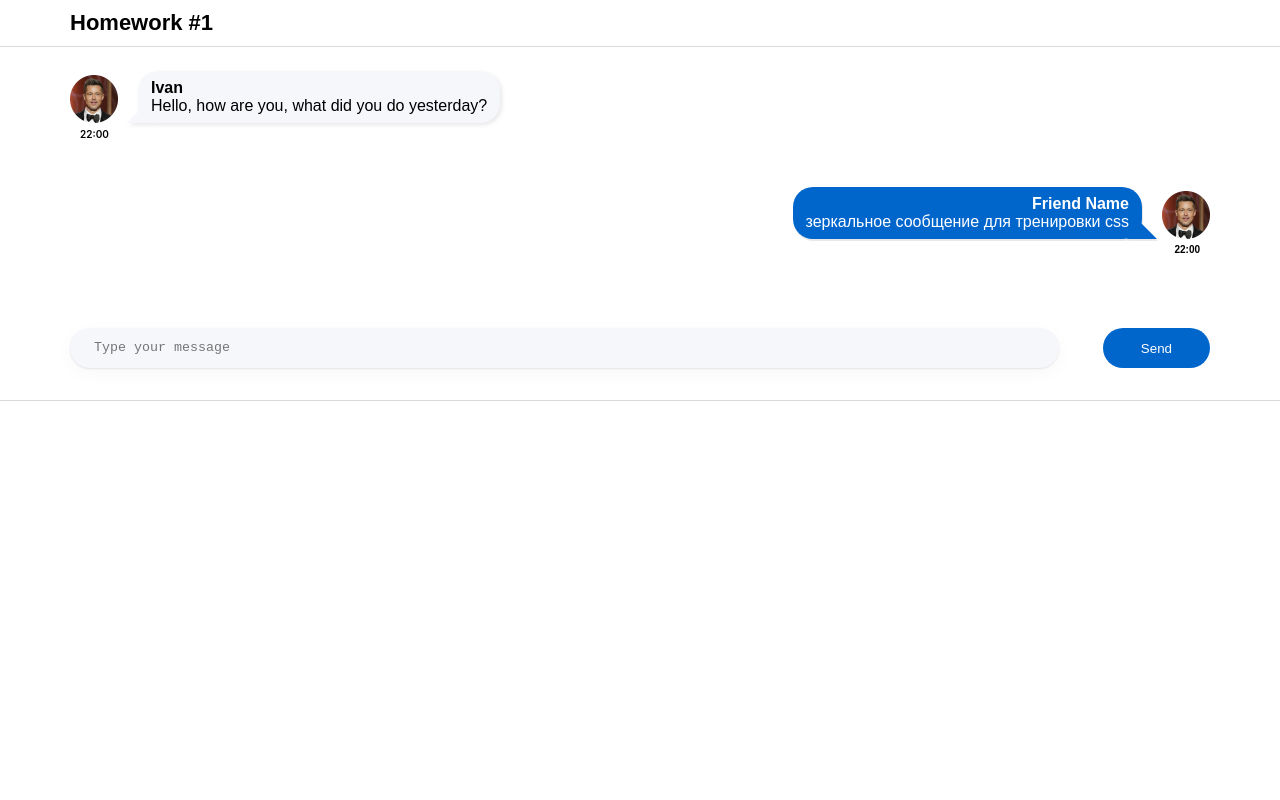
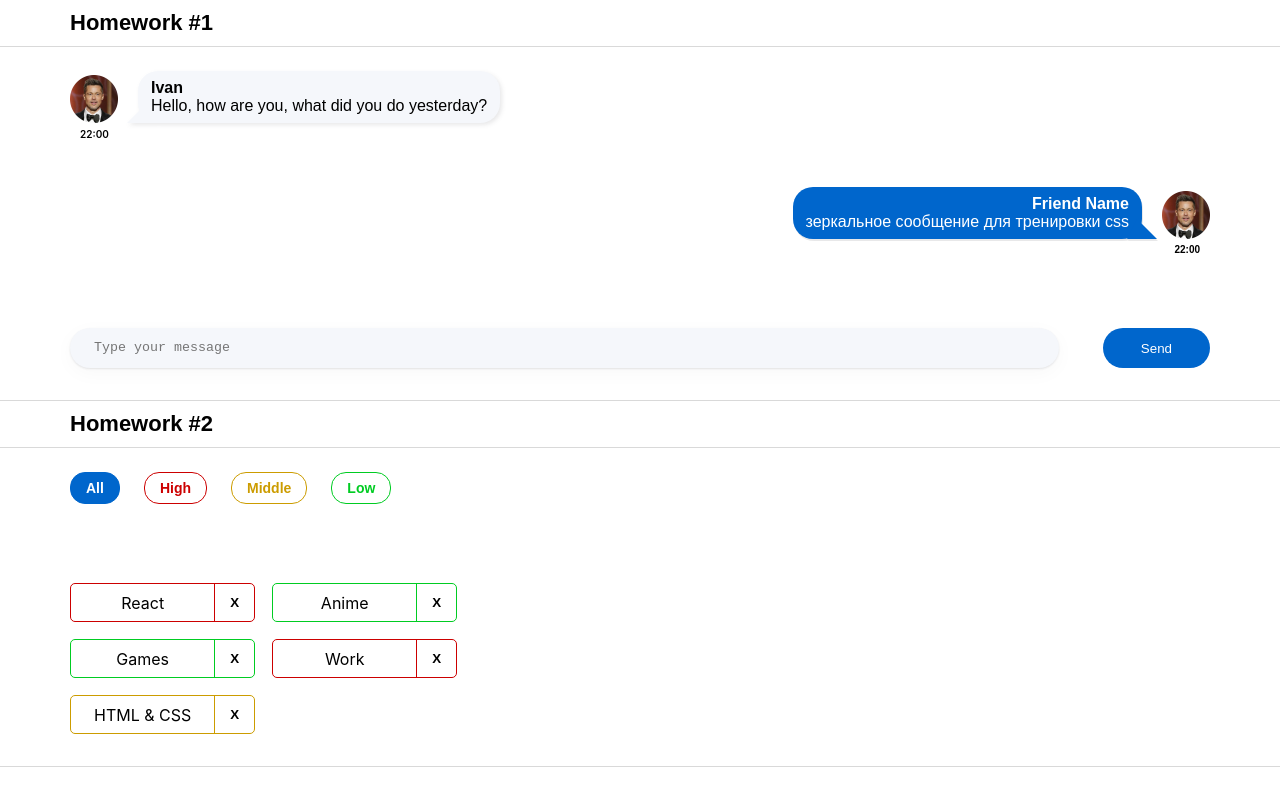
Before and after one commit to Ars4112/homework, a React (Create React App) app: page /#/pre-junior in a window 1280 px wide. Before the commit this address led to /. Built offline with nearby package versions, Linux system fonts and the light colour scheme.

Commit message:
homeWork2-2

```diff
--- a/package.json
+++ b/package.json
@@ -1,6 +1,6 @@
 {
   "name": "hws2",
-  "homepage": "http://IgnatZakalinsky.github.io/hws2",
+  "homepage": "http://Ars4112.github.io/homework",
   "version": "0.1.0",
   "private": true,
   "dependencies": {
--- a/src/s1-main/App.tsx
+++ b/src/s1-main/App.tsx
@@ -1,13 +1,14 @@
 import React from 'react'
 import s from './App.module.css'
 import HW1 from '../s2-homeworks/hw01/HW1'
+import HW2 from '../s2-homeworks/hw02/HW2'
 
 function App() {
     return (
         <div className={s.App}>
             <HW1/>
             {/*раскомментировать по ходу выполнения*/}
-            {/*<HW2/>*/}
+            <HW2/>
             {/*<HW3/>*/}
             {/*<HW4/>*/}
 
--- a/src/s2-homeworks/hw02/HW2.tsx
+++ b/src/s2-homeworks/hw02/HW2.tsx
@@ -1,6 +1,6 @@
-import React, {useState} from 'react'
-import Affairs from './affairs/Affairs'
-import s2 from '../../s1-main/App.module.css'
+import React, { useState } from "react";
+import Affairs from "./affairs/Affairs";
+import s2 from "../../s1-main/App.module.css";
 
 /*
  * 1 - описать типы AffairPriorityType, AffairType
@@ -17,45 +17,61 @@
  * */
 
 // types
-export type AffairPriorityType = any // need to fix any
+export type AffairPriorityType = "high" | "middle" | "low"; // need to fix any
 export type AffairType = {
-    _id: any // need to fix any
-    name: any // need to fix any
-    priority: AffairPriorityType
-}
-export type FilterType = 'all' | AffairPriorityType
+	_id: number; // need to fix any
+	name: string; // need to fix any
+	priority: AffairPriorityType;
+};
+export type FilterType = "all" | AffairPriorityType;
 
 // constants
-const defaultAffairs: any = [ // need to fix any
-    {_id: 1, name: 'React', priority: 'high'}, // студенты могут изменить содержимое name и количество элементов в массиве, ...priority не менять!
-    {_id: 2, name: 'anime', priority: 'low'},
-    {_id: 3, name: 'games', priority: 'low'},
-    {_id: 4, name: 'work', priority: 'high'},
-    {_id: 5, name: 'html & css', priority: 'middle'},
-]
+const defaultAffairs: AffairType[] = [
+	// need to fix any
+	{ _id: 1, name: "React", priority: "high" }, // студенты могут изменить содержимое name и количество элементов в массиве, ...priority не менять!
+	{ _id: 2, name: "Anime", priority: "low" },
+	{ _id: 3, name: "Games", priority: "low" },
+	{ _id: 4, name: "Work", priority: "high" },
+	{ _id: 5, name: "HTML & CSS", priority: "middle" },
+];
 
 // pure helper functions
-export const filterAffairs = (affairs: any, filter: any): any => { // need to fix any
+export const filterAffairs = (
+	affairs: AffairType[],
+	filter: FilterType
+): AffairType[] => {
+	// need to fix any
+	let newFilterAffairs = affairs;
+	if (filter === "high")
+		newFilterAffairs = affairs.filter((i) => i.priority === "high");
+	if (filter === "middle")
+		newFilterAffairs = affairs.filter((i) => i.priority === "middle");
+	if (filter === "low")
+		newFilterAffairs = affairs.filter((i) => i.priority === "low");
 
-
-    return affairs // need to fix
-}
-export const deleteAffair = (affairs: any, _id: any): any => { // need to fix any
-
-    return affairs // need to fix
-}
+	return newFilterAffairs; // need to fix
+};
+export const deleteAffair = (
+	affairs: AffairType[],
+	_id: number
+): AffairType[] => {
+	// need to fix any
+	return affairs.filter((i) => i._id !== _id); // need to fix
+};
 
 function HW2() {
-    const [affairs, setAffairs] = useState<any>(defaultAffairs) // need to fix any
-    const [filter, setFilter] = useState<FilterType>('all')
+	const [affairs, setAffairs] = useState<AffairType[]>(defaultAffairs); // need to fix any
+	const [filter, setFilter] = useState<FilterType>("all");
 
-    const filteredAffairs = filterAffairs(affairs, filter)
-    const deleteAffairCallback = (_id: any) => { // need to fix any
+	const filteredAffairs = filterAffairs(affairs, filter);
+	const deleteAffairCallback = (_id: number) => {
+		// need to fix any
 		// need to fix
-    }
+		setAffairs(deleteAffair(affairs, _id));
+	};
 
 	return (
-        <div id={'hw2'}>
+		<div id={"hw2"}>
 			<div className={s2.hwTitle}>Homework #2</div>
 			<div className={s2.hw}>
 				<Affairs
@@ -66,7 +82,7 @@
 				/>
 			</div>
 		</div>
-    )
+	);
 }
 
-export default HW2
+export default HW2;
--- a/src/s2-homeworks/hw02/affairs/Affairs.tsx
+++ b/src/s2-homeworks/hw02/affairs/Affairs.tsx
@@ -1,33 +1,44 @@
-import React from 'react'
-import Affair from './affair/Affair'
-import {AffairType, FilterType} from '../HW2'
-import s from './Affairs.module.css'
+import React from "react";
+import Affair from "./affair/Affair";
+import { AffairType, FilterType } from "../HW2";
+import s from "./Affairs.module.css";
 
 type AffairsPropsType = {
-    data: any // need to fix any
-    setFilter: any
-    deleteAffairCallback: any
-    filter: FilterType
-}
+	data: AffairType[]; // need to fix any
+	setFilter: (priority: FilterType) => void;
+	deleteAffairCallback: (_id: number) => void;
+	filter: FilterType;
+};
 
 function Affairs(props: AffairsPropsType) {
-    const setAll = () => {
+	const setAll = (priority: FilterType) => {
 		// need to fix
-    }
-    const setHigh = () => {
+		props.setFilter(priority);
+	};
+	const setHigh = (priority: FilterType) => {
 		// need to fix
-    }
-    const setMiddle = () => {
+		props.setFilter(priority);
+	};
+	const setMiddle = (priority: FilterType) => {
 		// need to fix
-    }
-    const setLow = () => {
+		props.setFilter(priority);
+	};
+	const setLow = (priority: FilterType) => {
 		// need to fix
-    }
+		props.setFilter(priority);
+	};
 
-    const cnAll = s.button + ' ' + s.all + (props.filter === 'all' ? ' ' + s.active : '')
-    const cnHigh = s.button + ' ' + s.high + (props.filter === 'high' ? ' ' + s.active : '')
-    const cnMiddle = s.button + ' ' + s.middle + (props.filter === 'middle' ? ' ' + s.active : '')
-    const cnLow = s.button + ' ' + s.low + (props.filter === 'low' ? ' ' + s.active : '')
+	const cnAll =
+		s.button + " " + s.all + (props.filter === "all" ? " " + s.active : "");
+	const cnHigh =
+		s.button + " " + s.high + (props.filter === "high" ? " " + s.active : "");
+	const cnMiddle =
+		s.button +
+		" " +
+		s.middle +
+		(props.filter === "middle" ? " " + s.active : "");
+	const cnLow =
+		s.button + " " + s.low + (props.filter === "low" ? " " + s.active : "");
 
 	const mappedAffairs = props.data.map((a: AffairType) => (
 		<Affair
@@ -35,35 +46,35 @@
 			affair={a}
 			deleteAffairCallback={props.deleteAffairCallback}
 		/>
-    ))
+	));
 
 	return (
 		<div>
 			<div className={s.buttonContainer}>
 				<button
-                    id={'hw2-button-all'}
-                    onClick={setAll}
+					id={"hw2-button-all"}
+					onClick={() => setAll("all")}
 					className={cnAll}
 				>
 					All
 				</button>
 				<button
-                    id={'hw2-button-high'}
-                    onClick={setHigh}
+					id={"hw2-button-high"}
+					onClick={() => setHigh("high")}
 					className={cnHigh}
 				>
 					High
 				</button>
 				<button
-                    id={'hw2-button-middle'}
-                    onClick={setMiddle}
+					id={"hw2-button-middle"}
+					onClick={() => setMiddle("middle")}
 					className={cnMiddle}
 				>
 					Middle
 				</button>
 				<button
-                    id={'hw2-button-low'}
-                    onClick={setLow}
+					id={"hw2-button-low"}
+					onClick={() => setLow("low")}
 					className={cnLow}
 				>
 					Low
@@ -71,7 +82,7 @@
 			</div>
 			<div className={s.affairs}>{mappedAffairs}</div>
 		</div>
-    )
+	);
 }
 
-export default Affairs
+export default Affairs;
--- a/src/s2-homeworks/hw02/affairs/affair/Affair.tsx
+++ b/src/s2-homeworks/hw02/affairs/affair/Affair.tsx
@@ -1,49 +1,45 @@
-import React from 'react'
-import { AffairType } from '../../HW2'
-import s from './Affair.module.css'
-import s2 from '../Affairs.module.css'
+import React from "react";
+import { AffairType } from "../../HW2";
+import s from "./Affair.module.css";
+import s2 from "../Affairs.module.css";
 
 type AffairPropsType = {
 	// key не нужно типизировать
-    affair: AffairType
-    deleteAffairCallback: any // need to fix any
-}
+	affair: AffairType;
+	deleteAffairCallback: (_id: number) => void; // need to fix any
+};
 
 function Affair(props: AffairPropsType) {
 	const deleteCallback = () => {
 		// need to fix
-    }
+		props.deleteAffairCallback(props.affair._id);
+	};
 
-    const nameClass = s.name + ' ' + s2[props.affair.priority]
-    const buttonClass = s.closeButton + ' ' + s2[props.affair.priority]
-    const affairClass = s.affair + ' ' + s2[props.affair.priority]
+	const nameClass = s.name + " " + s2[props.affair.priority];
+	const buttonClass = s.closeButton + " " + s2[props.affair.priority];
+	const affairClass = s.affair + " " + s2[props.affair.priority];
 
 	return (
-        <div
-            id={'hw2-affair-' + props.affair._id}
-            className={affairClass}
-        >
-            <div id={'hw2-name-' + props.affair._id} className={nameClass}>
+		<div id={"hw2-affair-" + props.affair._id} className={affairClass}>
+			<div id={"hw2-name-" + props.affair._id} className={nameClass}>
 				{/*создаёт студент*/}
-
+				{props.affair.name}
 				{/**/}
 			</div>
-            <div id={'hw2-priority-' + props.affair._id} hidden>
+			<div id={"hw2-priority-" + props.affair._id} hidden>
 				{props.affair.priority}
 			</div>
 
 			<button
-                id={'hw2-button-delete-' + props.affair._id}
+				id={"hw2-button-delete-" + props.affair._id}
 				className={buttonClass}
 				// need to fix
-
+				onClick={deleteCallback}
 			>
-                {/*текст кнопки могут изменить студенты*/}
-                X
-                {/**/}
+				{/*текст кнопки могут изменить студенты*/}X{/**/}
 			</button>
 		</div>
-    )
+	);
 }
 
-export default Affair
+export default Affair;
```
Lines whose indentation alone changed are shown as unchanged.
